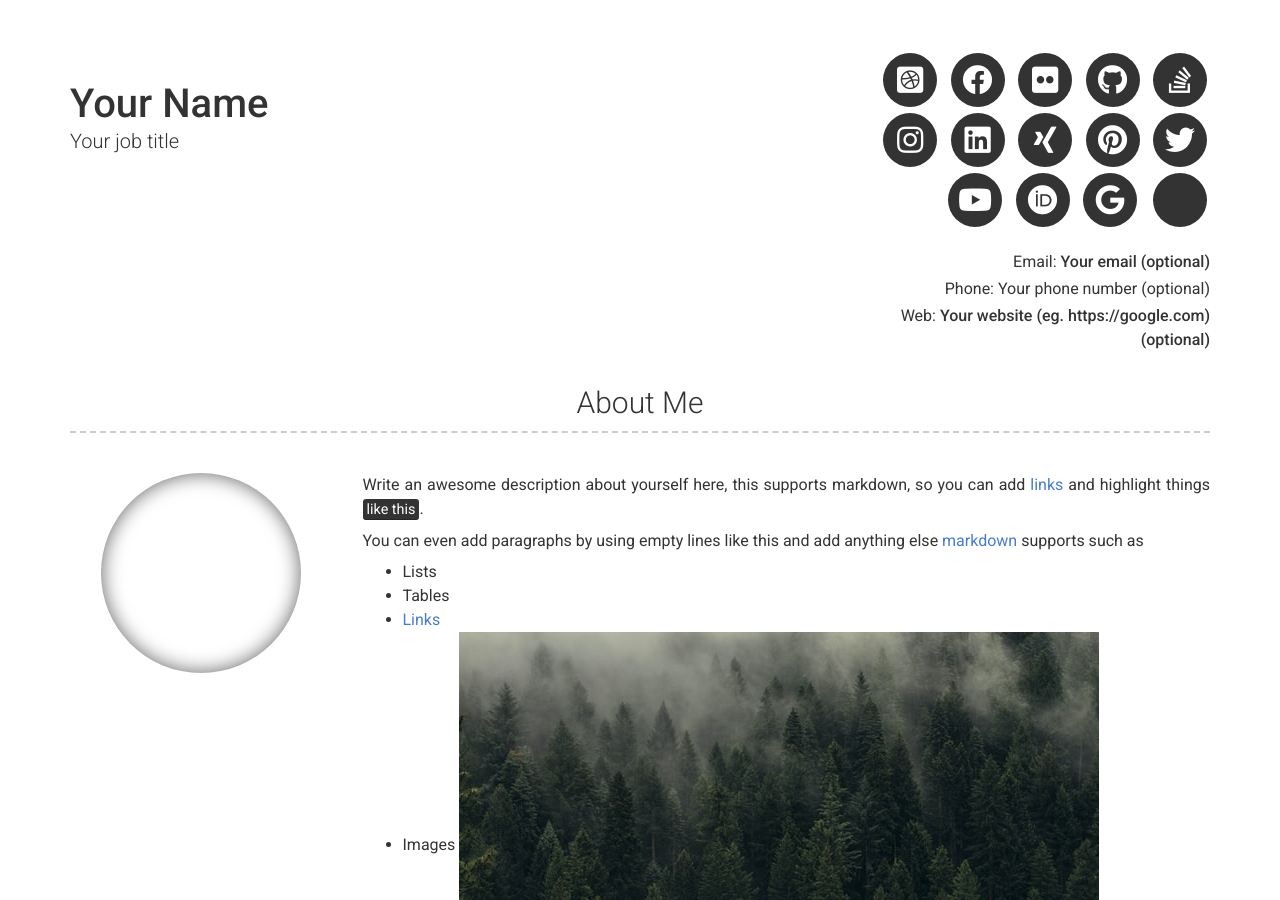
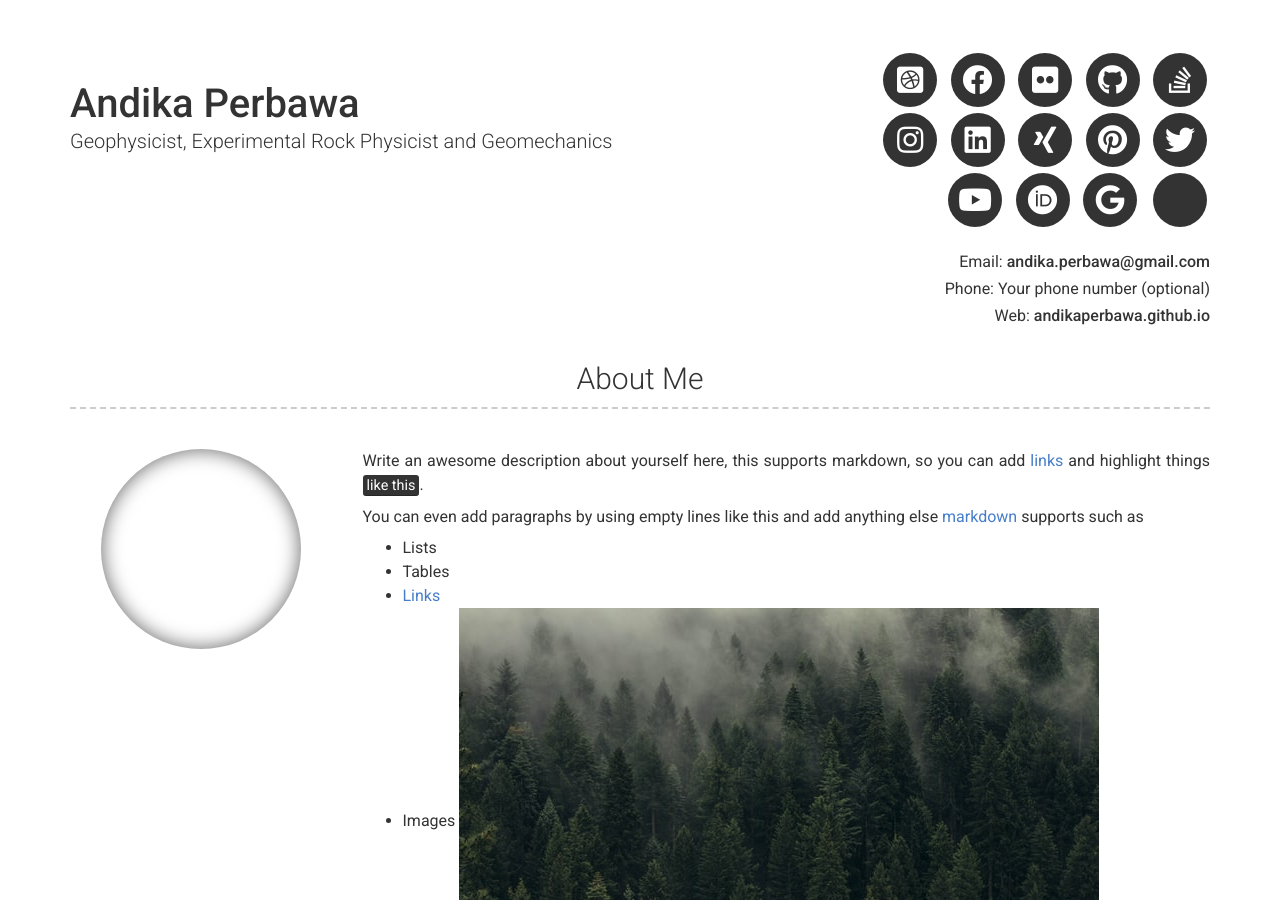
Before and after one commit to andikaperbawa/andikaperbawa2.github.io, a Jekyll site: the page built from index.md, in a window 1280 px wide and 900 px high. Built offline with Jekyll 4.4.1, drawn with Linux system fonts in a browser that asks for light colours; nearby versions of some CDN libraries; some of the changed text lies outside the part shown.

Commit message:
Update _config.yml

```diff
--- a/_config.yml
+++ b/_config.yml
@@ -6,13 +6,13 @@ repository: Git repository where your resume will be hosted, only required if yo
 version: 2
 
 # Personal info
-name: Your Name
-title: Your job title
-email: Your email (optional)
+name: Andika Perbawa
+title: Geophysicist, Experimental Rock Physicist and Geomechanics
+email: andika.perbawa@gmail.com
 # email_title: Email (Email title override)
 phone: Your phone number (optional)
 # phone_title: Phone (Phone title override)
-website: Your website (eg. https://google.com)(optional)
+website: andikaperbawa.github.io
 # website_title: Web (Website title override)
 
 # Dark Mode (true/false/never)
```
